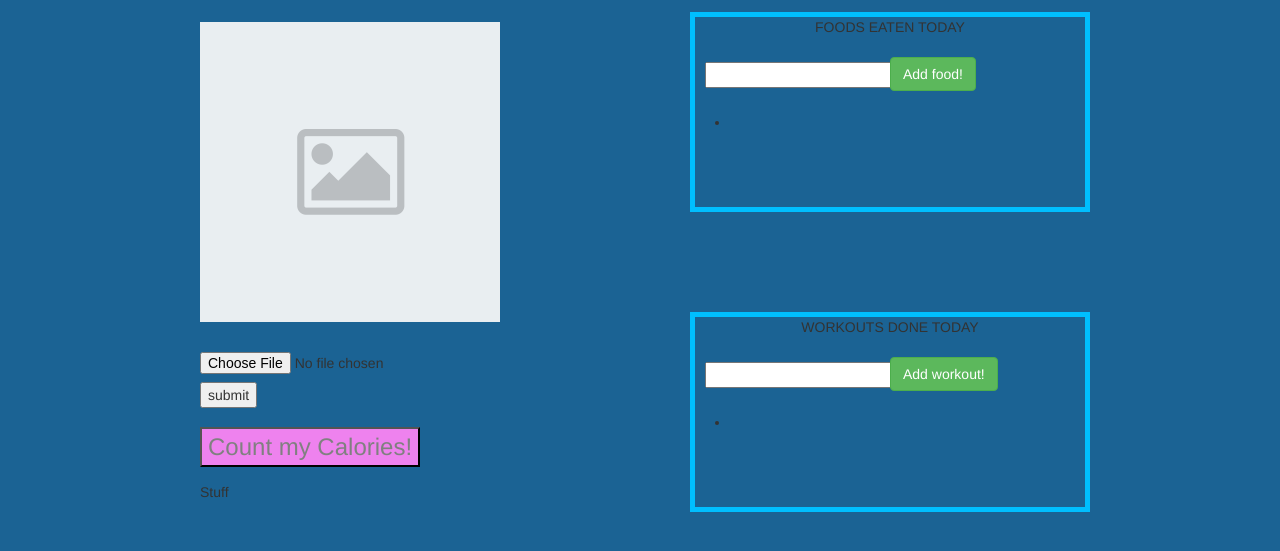
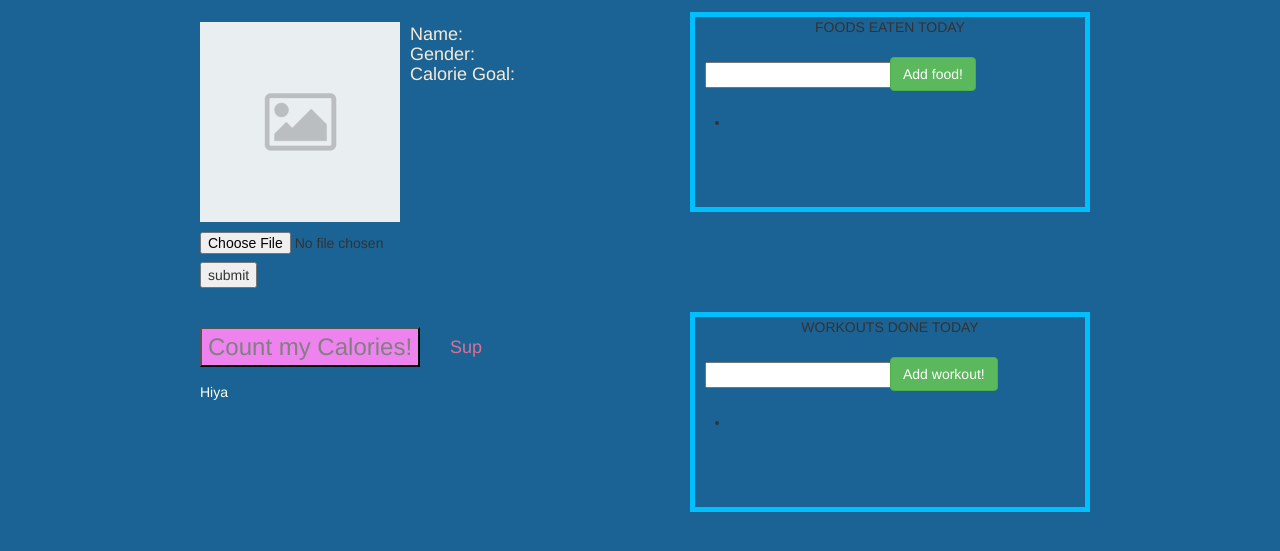
Before and after one commit to ColinStellDev96/hackathon_sick, a website: page public/html/index.html in a window 1280 px wide. Shown: the part 203-754 px from the top of the page. Drawn offline with nearby package versions, Linux system fonts and the light colour scheme.

Commit message:
more index

```diff
--- a/public/css/main.css
+++ b/public/css/main.css
@@ -36,6 +36,8 @@ body {
 #placeholder {
     position: absolute;
     top: 10px;
+    height: 200px;
+    width: auto;
 }
 
 #fileupload {
@@ -53,27 +55,64 @@ body {
     left: 150px;
 }
 
+#fileupload {
+    position: absolute;
+    top: 220px;
+}
+
+#submit {
+    position: absolute;
+    top: 250px;
+    /*top: 215px;*/
+    /*left: 180px;*/
+}
+
+#name {
+    position: absolute;
+    left: 360px;
+    top: 10px;
+    font-size: 18px;
+    color: antiquewhite;
+}
+
+#gender {
+    position: absolute;
+    left: 360px;
+    top: 30px;
+    font-size: 18px;
+    color: antiquewhite;
+}
+
+#cal-goal {
+    position: absolute;
+    left: 360px;
+    top: 50px;
+    font-size: 18px;
+    color: antiquewhite;
+}
+
 #net-cal-button {
     font-size: 24px;
     color: gray;
     position: absolute;
-    top: 415px;
+    top: 315px;
     left: 150px;
     background-color: violet;
 }
 
 #net-cal {
     font-size: 18px;
-    color: dimgray;
+    color: palevioletred;
     position: absolute;
-    top: 423px;
+    top: 323px;
     left: 400px;
 }
 
 #net-message {
     position: absolute;
-    top: 470px;
+    top: 370px;
     left: 150px;
+    color: ivory;
 }
 
 .food {
--- a/public/html/index.html
+++ b/public/html/index.html
@@ -49,10 +49,14 @@
                         </form>
                 </div>
                 <div>
+                    <!--print user info: name, calorie goal-->
+                    <p id="name">Name: </p>
+                    <p id="gender">Gender: </p>
+                    <p id="cal-goal">Calorie Goal: </p>
                     <!--jquery here, alerts that say if you've hit your daily calorie limit or not-->
                     <button id='net-cal-button'>Count my Calories!</button>
-                    <p id='net-cal'><!--NUMBER HERE--></p>
-                    <p id="net-message"><!--alert stuff-->Stuff</p>
+                    <p id='net-cal'><!--NUMBER HERE-->Sup</p>
+                    <p id="net-message"><!--alert stuff-->Hiya</p>
                 </div>
             </div>
             <div class="col-md-6">
```
Also changed, not shown: 1 other file.
